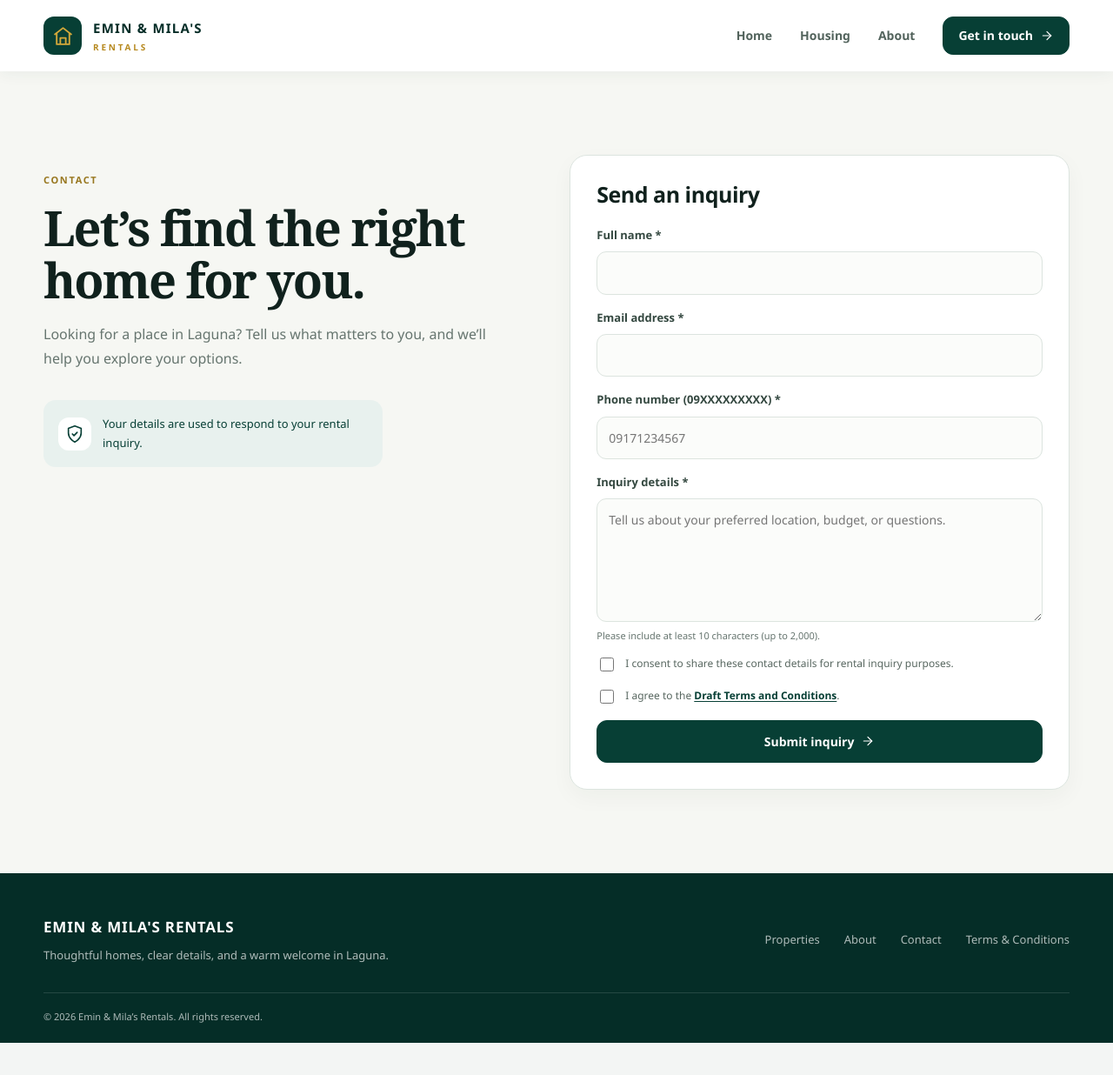
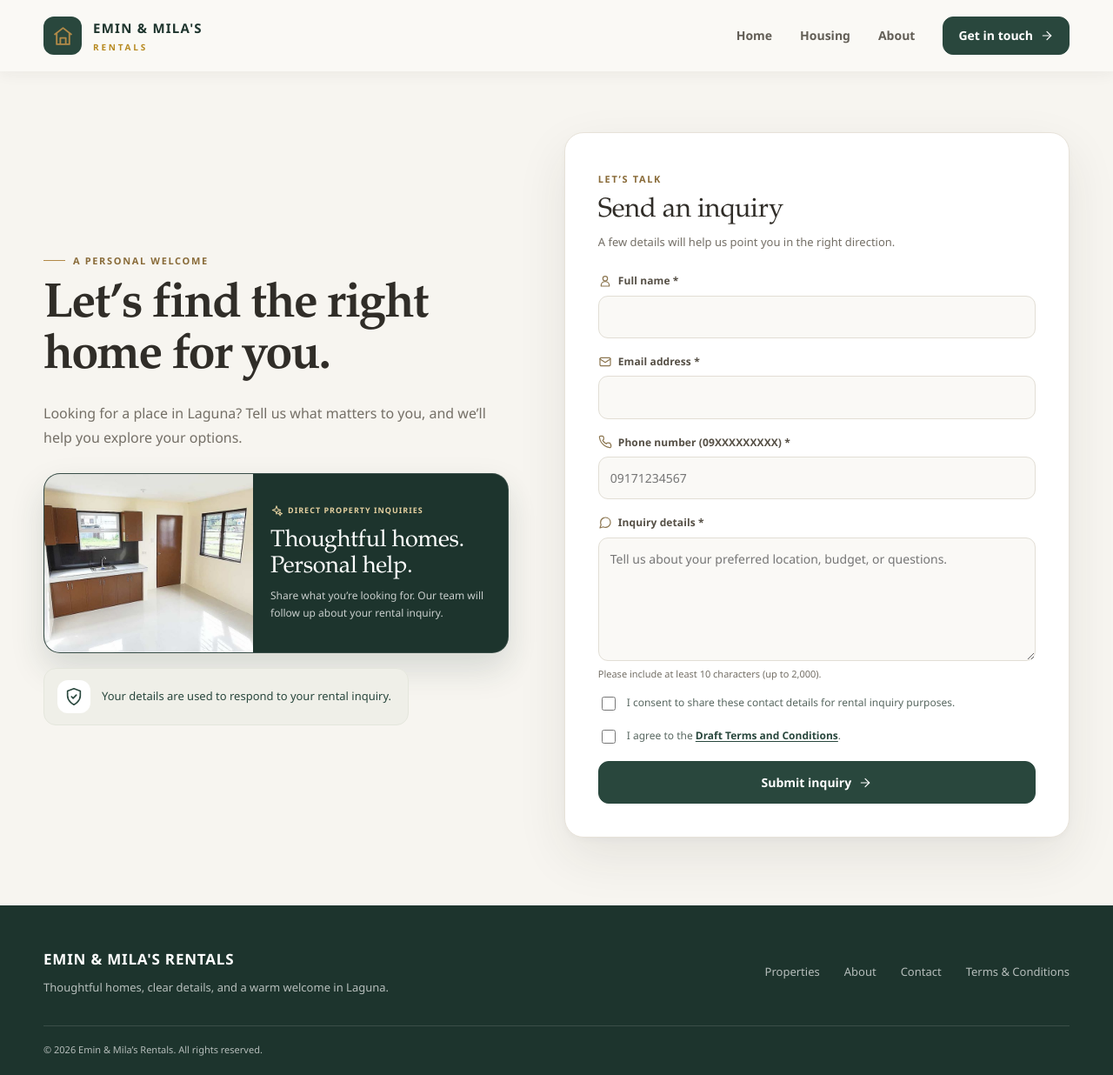
Before and after one commit to NicoleAndrea1010/eminandmilasrental, a Flask app: page /contact in a window 1280 px wide. Shown: the whole page at 87% size. Before the commit the page ends 1199 px from the top, so only its background shows below. Run offline with Flask 3, Linux system fonts and the light colour scheme; parts of the project's set-up code (start-up, migrations or seed data) failed here and were passed over.

Commit message:
Version 1.1 rental web
Co-authored-by: Copilot <223556219+Copilot@users.noreply.github.com>

```diff
--- a/app/static/site.css
+++ b/app/static/site.css
@@ -1,16 +1,16 @@
 :root {
   color-scheme: light;
-  --forest: #073f35;
-  --forest-deep: #052d27;
-  --forest-soft: #e8f1ee;
-  --gold: #d4a93a;
-  --ink: #10211d;
-  --muted: #66756f;
-  --canvas: #f6f7f3;
-  --line: #dce4df;
+  --forest: #29473d;
+  --forest-deep: #1d342d;
+  --forest-soft: #e8ece5;
+  --gold: #b28a48;
+  --ink: #302d28;
+  --muted: #746f66;
+  --canvas: #f7f5f0;
+  --line: #e2ded5;
   --white: #fff;
-  --shadow: 0 16px 42px rgba(13, 44, 35, .08);
-  --display: Georgia, "Times New Roman", serif;
+  --shadow: 0 18px 48px rgba(47, 42, 33, .09);
+  --display: "Iowan Old Style", "Palatino Linotype", "Book Antiqua", Georgia, serif;
   font-family: "Segoe UI", Arial, sans-serif;
   font-synthesis: none;
   text-rendering: optimizeLegibility;
@@ -27,7 +27,7 @@ button, a { -webkit-tap-highlight-color: transparent; }
 .skip-link { position: fixed; z-index: 100; top: 12px; left: 12px; transform: translateY(-160%); border-radius: 9px; padding: 10px 15px; color: #fff; background: var(--forest-deep); font-weight: 700; transition: transform .18s ease; }
 .skip-link:focus { transform: translateY(0); }
 .wrap { width: min(1180px, calc(100% - 48px)); margin-inline: auto; }
-.site-header { position: sticky; z-index: 20; top: 0; background: rgba(255,255,255,.97); box-shadow: 0 4px 16px rgba(7,63,53,.05); }
+.site-header { position: sticky; z-index: 20; top: 0; background: rgba(250,249,245,.97); box-shadow: 0 4px 16px rgba(47,42,33,.05); }
 .nav { min-height: 82px; display: flex; align-items: center; justify-content: space-between; gap: 24px; }
 .brand { display: inline-flex; align-items: center; gap: 13px; }
 .brand-mark { width: 44px; height: 44px; display: grid; place-items: center; border-radius: 12px; color: var(--gold); background: var(--forest); font-size: 30px; line-height: 1; }
@@ -35,14 +35,15 @@ button, a { -webkit-tap-highlight-color: transparent; }
 .brand strong { color: var(--forest-deep); font-size: 15px; letter-spacing: 1.25px; }
 .brand small { margin-top: 1px; color: #b78a20; font-size: 10px; font-weight: 800; letter-spacing: 2.8px; }
 .nav-links { display: flex; align-items: center; gap: 32px; }
-.nav-links > a:not(.button) { color: #52635c; font-size: 14px; font-weight: 650; }
+.nav-links > a:not(.button) { color: #625e56; font-size: 14px; font-weight: 650; transition: color .18s ease; }
+.nav-links > a:not(.button):hover { color: var(--gold); }
 .nav-links > a[aria-current="page"] { color: var(--forest); }
 .menu-toggle { display: none; align-items: center; gap: 8px; border: 1px solid var(--line); border-radius: 10px; background: #fff; padding: 9px 13px; color: var(--forest); font-size: 13px; font-weight: 700; cursor: pointer; }
 .menu-toggle .close-icon { display: none; }
 .menu-toggle[aria-expanded="true"] .menu-icon { display: none; }
 .menu-toggle[aria-expanded="true"] .close-icon { display: inline-block; }
 .button { min-height: 48px; display: inline-flex; align-items: center; justify-content: center; gap: 8px; border: 1px solid var(--forest); border-radius: 12px; padding: 12px 21px; color: #fff; background: var(--forest); font-size: 14px; font-weight: 750; cursor: pointer; transition: background .18s ease, transform .18s ease, box-shadow .18s ease; }
-.button:hover { background: var(--forest-deep); transform: translateY(-1px); }
+.button:hover { background: var(--forest-deep); transform: translateY(-2px); box-shadow: 0 8px 18px rgba(29,52,45,.16); }
 .button:active { transform: translateY(0) scale(.985); }
 .button-small { min-height: 43px; padding: 9px 17px; }
 .button-gold { border-color: var(--gold); background: var(--gold); color: var(--forest-deep); }
@@ -54,7 +55,7 @@ button, a { -webkit-tap-highlight-color: transparent; }
 .button-quiet { border-color: var(--line); background: #fff; color: var(--forest); }
 .button-full { width: 100%; }
 .button:focus-visible, a:focus-visible, button:focus-visible { outline: 3px solid rgba(212,169,58,.65); outline-offset: 3px; }
-.eyebrow { color: #98771f; font-size: 11px; font-weight: 850; letter-spacing: 1.65px; }
+.eyebrow { color: #896b39; font-size: 11px; font-weight: 850; letter-spacing: 1.65px; }
 .eyebrow-light { color: #f2d781; }
 .hero h1, .page-hero h1, .section-heading h2, .about-copy h1, .contact-intro h1, .detail-heading h1, .values-section h2 { font-family: var(--display); font-weight: 600; }
 .hero { position: relative; min-height: 650px; display: flex; align-items: center; overflow: hidden; color: #fff; background: var(--forest-deep); }
@@ -125,10 +126,11 @@ h2 { margin-bottom: 0; font-size: clamp(28px, 4vw, 40px); line-height: 1.16; let
 .filter-panel h2 { display: flex; align-items: center; gap: 9px; margin-bottom: 20px; font-size: 21px; letter-spacing: -.4px; }
 .filter-panel h2 .icon { color: #9a7a26; }
 .filter-form, .contact-form-card form { display: grid; gap: 16px; }
-label { display: grid; gap: 8px; color: #344840; font-size: 13px; font-weight: 700; }
-input, select, textarea { width: 100%; min-height: 48px; border: 1px solid var(--line); border-radius: 11px; outline: none; padding: 12px 13px; color: var(--ink); background: #fbfcfa; font-size: 14px; font-weight: 400; transition: border-color .18s ease, box-shadow .18s ease, background .18s ease; }
+label { display: grid; gap: 8px; color: #443f36; font-size: 13px; font-weight: 700; }
+input, select, textarea { width: 100%; min-height: 48px; border: 1px solid var(--line); border-radius: 11px; outline: none; padding: 12px 13px; color: var(--ink); background: #faf9f6; font-size: 14px; font-weight: 400; transition: border-color .18s ease, box-shadow .18s ease, background .18s ease; }
 textarea { min-height: 110px; resize: vertical; }
-input:focus, select:focus, textarea:focus { border-color: var(--forest); box-shadow: 0 0 0 3px rgba(7,63,53,.09); }
+input:hover, select:hover, textarea:hover { border-color: #bdb5a7; }
+input:focus, select:focus, textarea:focus { border-color: var(--forest); background: #fff; box-shadow: 0 0 0 3px rgba(41,71,61,.12), 0 3px 8px rgba(47,42,33,.04); }
 input[data-touched="true"]:invalid, select[data-touched="true"]:invalid, textarea[data-touched="true"]:invalid { border-color: #cf7972; }
 .field-hint { color: var(--muted); font-size: 11px; font-weight: 400; line-height: 1.4; }
 .field-error { display: block; margin-top: 5px; color: #a8322b; font-size: 12px; font-weight: 600; line-height: 1.4; }
@@ -179,18 +181,31 @@ input[aria-invalid="true"], select[aria-invalid="true"], textarea[aria-invalid="
 .inquiry-card > p { margin-bottom: 20px; color: var(--muted); font-size: 13px; }
 .inquiry-card .button { margin-bottom: 10px; }
 .inquiry-card .text-link { display: block; padding: 9px 0 0; text-align: center; }
-.contact-layout { display: grid; grid-template-columns: minmax(0, .9fr) minmax(350px, 1fr); align-items: start; gap: clamp(42px, 7vw, 88px); }
-.contact-intro { padding-top: 14px; }
+.contact-layout { display: grid; grid-template-columns: minmax(0, .92fr) minmax(390px, 1fr); align-items: center; gap: clamp(36px, 5vw, 68px); padding-block: 70px 78px; }
+.contact-intro { padding-top: 0; }
+.contact-eyebrow { display: inline-flex; align-items: center; gap: 9px; }
+.contact-eyebrow::before { width: 25px; height: 1px; background: var(--gold); content: ""; }
 .contact-intro h1, .about-copy h1 { margin: 14px 0 19px; font-size: clamp(40px, 5vw, 56px); line-height: 1.06; letter-spacing: -2px; }
 .contact-intro > p, .about-copy > p { color: var(--muted); font-size: 16px; line-height: 1.75; }
-.contact-promise { display: flex; align-items: center; gap: 13px; max-width: 390px; margin-top: 34px; padding: 17px; border-radius: 14px; background: var(--forest-soft); }
+.contact-feature { display: grid; grid-template-columns: .82fr 1fr; min-height: 205px; margin-top: 27px; overflow: hidden; border: 1px solid rgba(255,255,255,.12); border-radius: 19px; color: #fff; background: var(--forest-deep); box-shadow: 0 18px 38px rgba(29,52,45,.15); }
+.contact-feature > img { width: 100%; height: 100%; min-height: 205px; object-fit: cover; }
+.contact-feature-copy { display: flex; flex-direction: column; align-items: start; justify-content: center; padding: 21px 20px; }
+.contact-feature-badge { display: inline-flex; align-items: center; gap: 6px; color: #e4cf9f; font-size: 9px; font-weight: 800; letter-spacing: 1px; line-height: 1.5; }
+.contact-feature-copy h2 { margin: 13px 0 8px; font-family: var(--display); font-size: clamp(20px, 2.2vw, 27px); font-weight: 500; line-height: 1.12; letter-spacing: -.3px; }
+.contact-feature-copy p { margin: 0; color: rgba(255,255,255,.76); font-size: 12px; line-height: 1.65; }
+.contact-promise { display: flex; align-items: center; gap: 13px; max-width: 420px; margin-top: 17px; padding: 13px 15px; border: 1px solid #e4e6dc; border-radius: 14px; background: #efefe8; }
 .contact-promise > span { display: grid; width: 38px; height: 38px; flex: 0 0 auto; place-items: center; border-radius: 12px; color: var(--forest); background: #fff; }
 .contact-promise p { margin: 0; color: var(--forest); font-size: 13px; }
 .selected-property { display: grid; gap: 3px; margin-top: 20px; padding: 16px; border: 1px solid var(--line); border-radius: 13px; background: #fff; }
 .selected-property strong { font-size: 15px; }
 .selected-property > span:last-child { color: var(--muted); font-size: 12px; }
-.contact-form-card { padding: 30px; border: 1px solid var(--line); border-radius: 20px; background: #fff; box-shadow: 0 9px 26px rgba(13,44,35,.04); }
-.contact-form-card h2 { margin-bottom: 22px; font-size: 25px; }
+.contact-form-card { padding: clamp(25px, 3.2vw, 38px); border: 1px solid #e7e2d9; border-radius: 22px; background: #fff; box-shadow: 0 22px 58px rgba(47,42,33,.09), 0 3px 10px rgba(47,42,33,.035); }
+.contact-form-card h2 { margin: 7px 0 8px; font-family: var(--display); font-size: 31px; font-weight: 500; letter-spacing: -.4px; }
+.contact-form-intro { margin: 0 0 23px; color: var(--muted); font-size: 13px; line-height: 1.65; }
+.contact-form-card form { gap: 17px; }
+.contact-form-card label:not(.consent) { gap: 7px; }
+.field-label { display: inline-flex; align-items: center; gap: 7px; color: #554f45; font-size: 12px; font-weight: 750; letter-spacing: .1px; }
+.field-label .icon { color: #8c7650; }
 .consent { display: flex; grid-template-columns: auto 1fr; align-items: start; gap: 10px; color: #586760; font-size: 12px; font-weight: 500; line-height: 1.5; }
 .consent input { width: 16px; min-height: 16px; height: 16px; margin-top: 2px; accent-color: var(--forest); }
 .terms-acceptance a { color: var(--forest); font-weight: 750; text-decoration: underline; text-underline-offset: 2px; }
@@ -257,7 +272,7 @@ input[aria-invalid="true"], select[aria-invalid="true"], textarea[aria-invalid="
 @media (max-width: 900px) {
   .property-grid { grid-template-columns: repeat(2,minmax(0,1fr)); }
   .promise-grid, .about-intro { gap: 38px; }
-  .contact-layout { gap: 35px; }
+  .contact-layout { grid-template-columns: minmax(0, .92fr) minmax(340px, 1fr); gap: 28px; }
   .detail-columns { grid-template-columns: minmax(0,1fr) 275px; gap: 28px; }
   .trust-grid article { padding-inline: 16px; }
 }
@@ -281,6 +296,7 @@ input[aria-invalid="true"], select[aria-invalid="true"], textarea[aria-invalid="
   .card-image, .listing-results .card-image { height: 225px; }
   .promise { padding: 56px 0; }
   .promise-grid, .about-intro, .contact-layout { grid-template-columns: 1fr; }
+  .contact-layout { gap: 28px; padding-block: 52px 62px; }
   .promise-grid { gap: 30px; }
   .promise-image { height: 270px; }
   .page-hero { padding: 55px 0; }
@@ -297,6 +313,11 @@ input[aria-invalid="true"], select[aria-invalid="true"], textarea[aria-invalid="
   .footer-top { align-items: start; flex-direction: column; }
   .footer-links { gap: 18px; }
   .contact-form-card { padding: 22px; }
+  .contact-feature { grid-template-columns: .78fr 1fr; min-height: 175px; margin-top: 23px; }
+  .contact-feature > img { min-height: 175px; }
+  .contact-feature-copy { padding: 17px 15px; }
+  .contact-feature-copy h2 { font-size: 21px; }
+  .contact-feature-badge { font-size: 8px; }
   .trust-grid { grid-template-columns: 1fr; padding-block: 10px; }
   .trust-grid article { padding: 12px 0; }
   .trust-grid article + article { border-top: 1px solid var(--line); border-left: 0; }
--- a/app/templates/_icons.html
+++ b/app/templates/_icons.html
@@ -36,6 +36,10 @@
     <path d="m12 3 1.9 5.8L20 11l-6.1 2.2L12 19l-1.9-5.8L4 11l6.1-2.2L12 3Z"/><path d="m19 14 1.1 2.9L23 18l-2.9 1.1L19 22l-1.1-2.9L15 18l2.9-1.1L19 14Z"/>
   {% elif name == 'phone' %}
     <path d="M22 16.9v3a2 2 0 0 1-2.2 2 19.8 19.8 0 0 1-8.6-3.1 19.4 19.4 0 0 1-6-6A19.8 19.8 0 0 1 2.1 4.2 2 2 0 0 1 4.1 2h3a2 2 0 0 1 2 1.7l.5 2.8a2 2 0 0 1-.6 1.7L7.7 9.5a16 16 0 0 0 6 6l1.3-1.3a2 2 0 0 1 1.7-.6l2.8.5a2 2 0 0 1 1.5 2.8Z"/>
+  {% elif name == 'user' %}
+    <circle cx="12" cy="8" r="4"/><path d="M5 21v-1a7 7 0 0 1 14 0v1H5Z"/>
+  {% elif name == 'mail' %}
+    <rect x="3" y="5" width="18" height="14" rx="2"/><path d="m3 7 9 6 9-6"/>
   {% elif name == 'key' %}
     <circle cx="8" cy="15" r="5"/><path d="m11.5 11.5 9-9 2 2-2 2 2 2-3 3-2-2-3.5 3.5"/>
   {% endif %}
--- a/app/templates/contact.html
+++ b/app/templates/contact.html
@@ -4,29 +4,42 @@
 {% from "_icons.html" import icon %}
 <section class="section wrap contact-layout">
   <div class="contact-intro">
-    <span class="eyebrow">CONTACT</span>
+    <span class="eyebrow contact-eyebrow">A PERSONAL WELCOME</span>
     <h1>Let’s find the right home for you.</h1>
     <p>Looking for a place in Laguna? Tell us what matters to you, and we’ll help you explore your options.</p>
     {% if unit %}<div class="selected-property"><span class="eyebrow">YOUR SELECTED HOME</span><strong>{{ unit.name }}</strong><span>{{ unit.location }}</span></div>{% endif %}
-    <div class="contact-promise" data-reveal><span>{{ icon('shield-check', 22) }}</span><p>Your details are used to respond to your rental inquiry.</p></div>
+    <article class="contact-feature" data-reveal>
+      <img src="{{ url_for('static', filename='images/photo1.jpg') }}" alt="A bright, welcoming rental home interior">
+      <div class="contact-feature-copy">
+        <span class="contact-feature-badge">{{ icon('sparkle', 14) }} DIRECT PROPERTY INQUIRIES</span>
+        <h2>Thoughtful homes. Personal help.</h2>
+        <p>Share what you’re looking for. Our team will follow up about your rental inquiry.</p>
+      </div>
+    </article>
+    <div class="contact-promise" data-reveal>
+      <span>{{ icon('shield-check', 22) }}</span>
+      <p>Your details are used to respond to your rental inquiry.</p>
+    </div>
   </div>
   <div class="contact-form-card" data-reveal>
     {% if sent %}<div class="notice notice-success" role="status">Thanks for reaching out. Your inquiry was sent successfully.</div>{% endif %}
     {% if error %}<div class="notice notice-error" role="alert">{{ error }}</div>{% endif %}
+    <span class="eyebrow">LET’S TALK</span>
     <h2>Send an inquiry</h2>
+    <p class="contact-form-intro">A few details will help us point you in the right direction.</p>
     <form method="post" action="/contact" onsubmit="return confirm('Send this rental inquiry?')">
       <input type="hidden" name="csrf_token" value="{{ csrf_token }}">
       {% if unit %}<input type="hidden" name="unit_id" value="{{ unit.id }}">{% endif %}
-      <label>Full name *
+      <label><span class="field-label">{{ icon('user', 16) }} Full name *</span>
         <input name="name" required minlength="2" maxlength="200" pattern="[^0-9]+" title="Use a name without numbers." value="{{ values.get('name', '') }}" autocomplete="name">
       </label>
-      <label>Email address *
+      <label><span class="field-label">{{ icon('mail', 16) }} Email address *</span>
         <input name="email" type="email" required maxlength="320" value="{{ values.get('email', '') }}" autocomplete="email">
       </label>
-      <label>Phone number (09XXXXXXXXX) *
+      <label><span class="field-label">{{ icon('phone', 16) }} Phone number (09XXXXXXXXX) *</span>
         <input name="phone" type="tel" required pattern="09[0-9]{9}" minlength="11" maxlength="11" title="Enter 11 digits starting with 09." placeholder="09171234567" value="{{ values.get('phone', '') }}" autocomplete="tel">
       </label>
-      <label>Inquiry details *
+      <label><span class="field-label">{{ icon('message', 16) }} Inquiry details *</span>
         <textarea name="message" required minlength="10" maxlength="2000" rows="5" placeholder="Tell us about your preferred location, budget, or questions." aria-describedby="message-help">{{ values.get('message', '') }}</textarea>
         <span class="field-hint" id="message-help">Please include at least 10 characters (up to 2,000).</span>
       </label>
```
